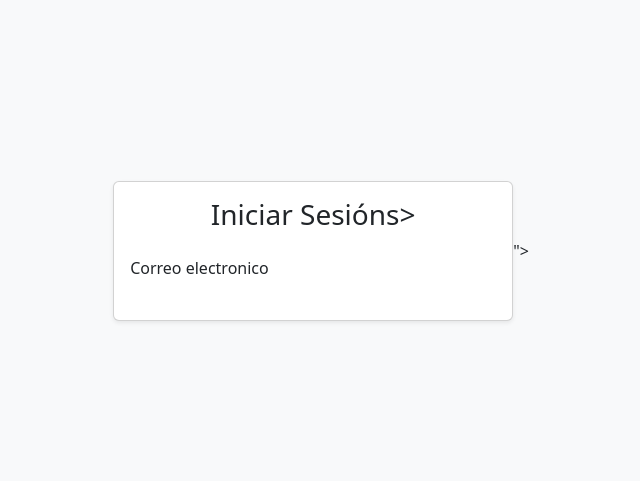
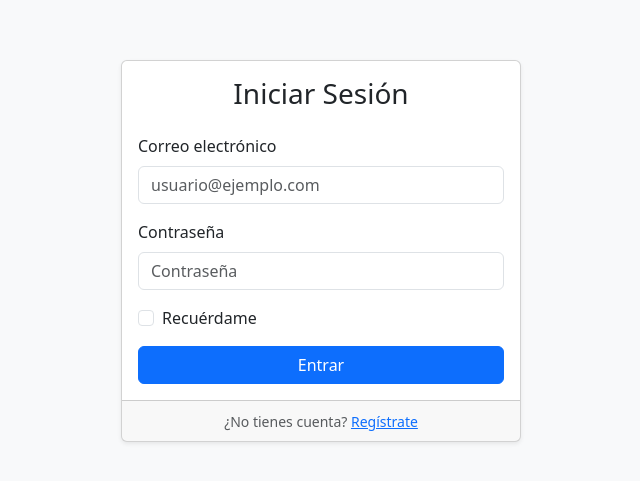
Before and after one commit to Edwin8598/login_repo, a plain HTML site: page index.html in a window 1280 px wide. Shown: the part 149-630 px from the top of the page, without its empty margins (319-959 px from the left). Drawn offline with nearby package versions, Linux system fonts and the light colour scheme.

Commit message:
proyect2

```diff
--- a/index.html
+++ b/index.html
@@ -1,28 +1,39 @@
-<!DOCTYPE html>
-<html lang="en">
+<!doctype html>
+<html lang="es">
   <head>
-    <meta charset="UTF-8">
-    <meta name="viewport" content="width=device-width, initial-scale=1.0">
-    <title>LOGIN</title>
-    <link href="https://cdn.jsdelivr.net/npm/bootstrap@5.3.2/dist/css/bootstrap.min.css" rel="stylesheet">
+    <meta charset="utf-8">
+    <meta name="viewport" content="width=device-width, initial-scale=1">
+    <title>Iniciar Sesión</title>
+    <link href="https://cdn.jsdelivr.net/npm/bootstrap@5.3.6/dist/css/bootstrap.min.css" rel="stylesheet" integrity="sha384-4Q6Gf2aSP4eDXB8Miphtr37CMZZQ5oXLH2yaXMJ2w8e2ZtHTl7GptT4jmndRuHDT" crossorigin="anonymous">
   </head>
   <body class="bg-light">
     <div class="container vh-100 d-flex justify-content-center align-items-center">
       <div class="card shadow-sm" style="max-width: 400px; width: 100%;">
         <div class="card-body">
-                <h3 class="card-title text-center mb-4">Iniciar Sesións></h3>
+          <h3 class="card-title text-center mb-4">Iniciar Sesión</h3>
           <form>
             <div class="mb-3">
-                        <label for="inputenail" class="form-label">Correo electronico</label>
-
+              <label for="inputEmail" class="form-label">Correo electrónico</label>
+              <input type="email" class="form-control" id="inputEmail" placeholder="usuario@ejemplo.com" required>
             </div>
+            <div class="mb-3">
+              <label for="inputPassword" class="form-label">Contraseña</label>
+              <input type="password" class="form-control" id="inputPassword" placeholder="Contraseña" required>
+            </div>
+            <div class="form-check mb-3">
+              <input class="form-check-input" type="checkbox" id="rememberCheck">
+              <label class="form-check-label" for="rememberCheck">Recuérdame</label>
+            </div>
+            <button type="submit" class="btn btn-primary w-100">Entrar</button>
           </form>
-
         </div>
-        </div>">
-
+        <div class="card-footer text-center">
+          <small class="text-muted">¿No tienes cuenta? <a href="#">Regístrate</a></small>
+        </div>
       </div>
     </div>
 
+    <!-- Bootstrap JS (incluye Popper) -->
+    <script src="https://cdn.jsdelivr.net/npm/bootstrap@5.3.6/dist/js/bootstrap.bundle.min.js" integrity="sha384-JzjGgSAnN9yT0owrLmf2O4fN0T5yYj25fYtD7F7ff1z6fzp3K8xl6Y5j9d2F3g2J" crossorigin="anonymous"></script>
   </body>
 </html>
```
Lines whose indentation alone changed are shown as unchanged.
